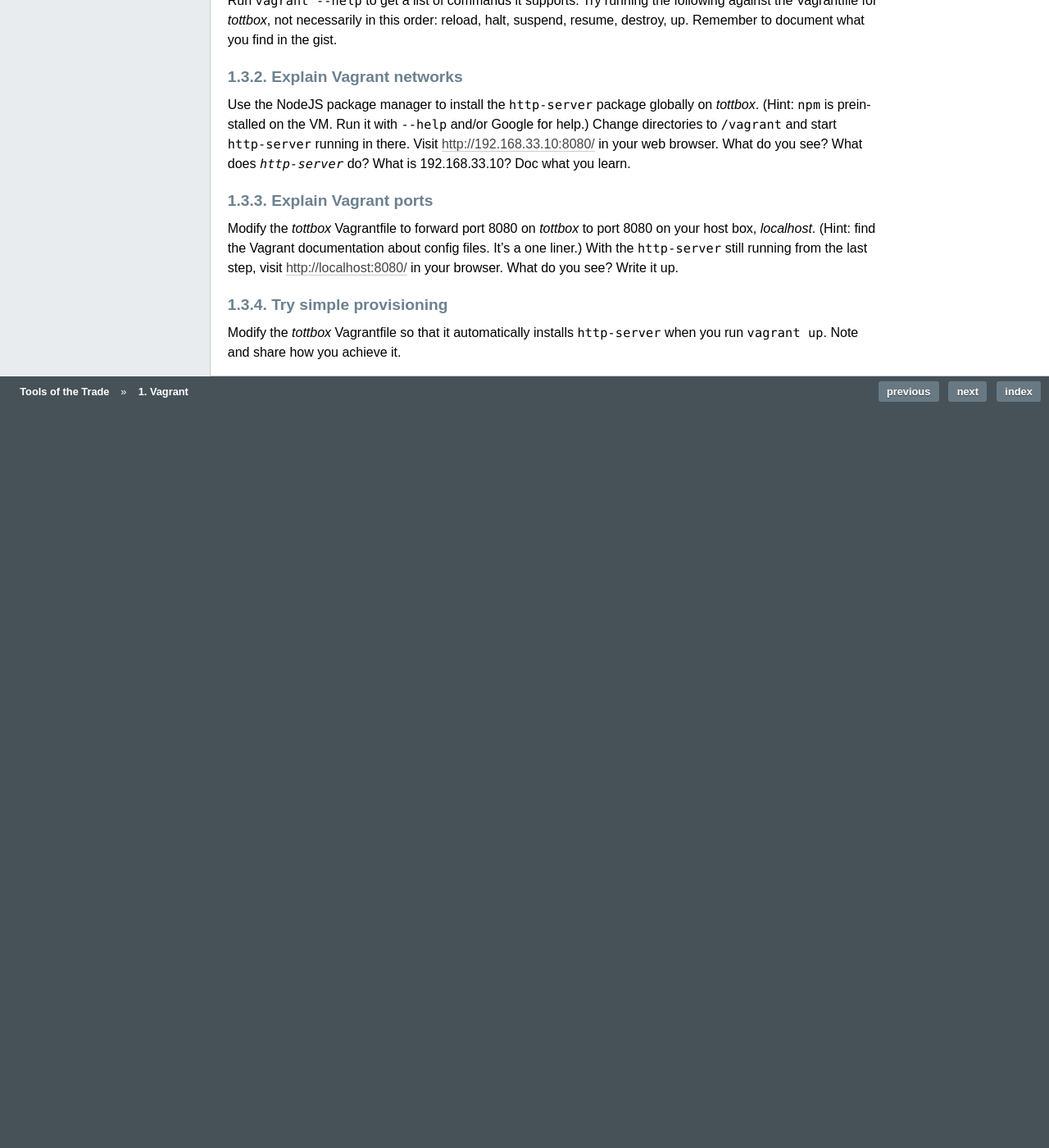
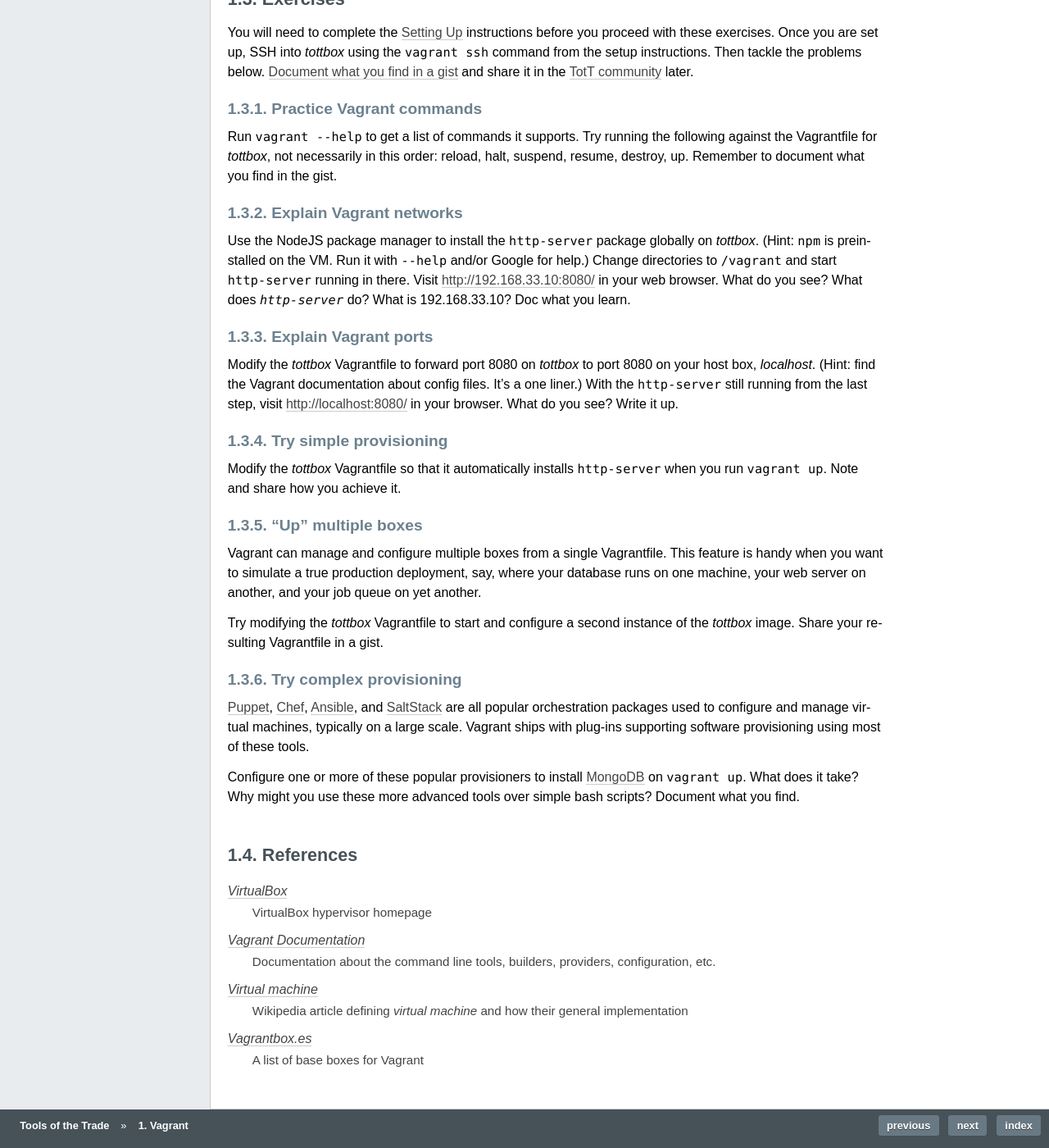
Before and after one commit to parente/tott, a Sphinx documentation site: the page built from doc/sessions/vagrant.rst, in a window 1280 px wide and 1400 px high, scrolled down 690 px. Shown: the whole window at 82% size. Built offline with Sphinx 7.4.7, drawn with Linux system fonts in a browser that asks for light colours; before the commit the page ends 1215 px from its top, so only the background shows below that; some of the changed text lies outside the part shown.

Commit message:
Vagrant slidecast, doc

```diff
--- a/doc/index.rst
+++ b/doc/index.rst
@@ -18,7 +18,7 @@
 #. Pick a tool or topic of interest (e.g., Git, Ruby, Backbone, Pandas, BDD, ...)
 #. Do a bit of background reading or video watching as time permits  to prep for our meeting.
 #. Meet face-to-face to hack on practice problems or small projects together in a :doc:`common development environment <setup>`.
-#. Help one another and share our experience in person and online.
+#. Help one another and share our experience in-person and online.
 #. Share and review additional learning resources about our tools and topics.
 
 .. rubric:: Tools and Topics
--- a/doc/links.rst
+++ b/doc/links.rst
@@ -80,6 +80,7 @@
 .. _SaltStack: http://www.openstack.org/
 .. _Chef: http://www.opscode.com/chef/
 .. _Puppet: https://puppetlabs.com/
+.. _Ansible: http://www.ansibleworks.com/
 
 .. _Nose: https://nose.readthedocs.org/en/latest/
 .. _Should.js: https://github.com/visionmedia/should.js/
--- a/doc/sessions/vagrant.rst
+++ b/doc/sessions/vagrant.rst
@@ -15,7 +15,12 @@
 
 * Read `Hardware virtualization <http://en.wikipedia.org/wiki/Hardware_virtualization>`_ (~10 minutes)
 * Read `How Vagrant Benefits You <http://docs.vagrantup.com/v2/why-vagrant/index.html>`_ (~5 minutes)
-* Watch the TotT Vagrant slidecast (~23 minutes)
+* Watch the `TotT Vagrant slidecast <../_static/casts/vagrant.html>`_ (~20 minutes)
+
+.. image:: /_images/thumbs/vagrant.png
+    :align: center
+    :alt: Tott Vagrant slidecast thumbnail
+    :target: ../_static/casts/vagrant.html
 
 Exercises
 ---------
@@ -41,3 +46,32 @@
 #######################
 
 Modify the *tottbox* Vagrantfile so that it automatically installs ``http-server`` when you run ``vagrant up``. Note and share how you achieve it.
+
+"Up" multiple boxes
+###################
+
+Vagrant can manage and configure multiple boxes from a single Vagrantfile. This feature is handy when you want to simulate a true production deployment, say, where your database runs on one machine, your web server on another, and your job queue on yet another.
+
+Try modifying the *tottbox* Vagrantfile to start and configure a second instance of the *tottbox* image. Share your resulting Vagrantfile in a gist.
+
+Try complex provisioning
+########################
+
+`Puppet`_, `Chef`_, `Ansible`_, and `SaltStack`_ are all popular orchestration packages used to configure and manage virtual machines, typically on a large scale. Vagrant ships with plug-ins supporting software provisioning using most of these tools.
+
+Configure one or more of these popular provisioners to install `MongoDB`_ on ``vagrant up``. What does it take? Why might you use these more advanced tools over simple bash scripts? Document what you find.
+
+References
+----------
+
+VirtualBox_
+    VirtualBox hypervisor homepage
+
+`Vagrant Documentation <http://docs.vagrantup.com/v2/>`_
+    Documentation about the command line tools, builders, providers, configuration, etc.
+
+`Virtual machine <http://en.wikipedia.org/wiki/Virtual_machine>`_
+    Wikipedia article defining *virtual machine* and how their general implementation
+
+`Vagrantbox.es <http://www.vagrantbox.es/>`_
+    A list of base boxes for Vagrant
--- a/doc/slides/casts/js_eco.html
+++ b/doc/slides/casts/js_eco.html
@@ -40,7 +40,7 @@
     "markdown": "~0.4.0"
   }
 }
-</code></pre></section><section><h2>JS Client Side (Browsers)</h2><ul><li>Long ago: Snippets to add a tad of interactivity</li><li>Then: Libs to hide cross-browser scripting issues</li><li>Now: Libs to support rich Web app development</li></ul></section><section id="tbc" class="slide"><h2>To Be Continued</h2><p>In sessions about front-end JS</p></section><section id="meet" class="slide"><h2>Review</h2><ul><li>NodeJS</li><li>NodeJS Modules</li><li>NodeJS Packaged Modules</li><li>NPM</li><li><tt>package.json</tt></li></ul></section></div></div><script src="reveal.js/lib/js/head.min.js"></script><script src="reveal.js/js/reveal.min.js"></script><script>// Full list of configuration options available here:
+</code></pre></section><section><h2>Demo: Hacky Notebook</h2><p>wr, marked</p></section><section><h2>JS Client Side (Browsers)</h2><ul><li>Long ago: Snippets to add a tad of interactivity</li><li>Then: Libs to hide cross-browser scripting issues</li><li>Now: Libs to support rich Web app development</li></ul></section><section id="tbc" class="slide"><h2>To Be Continued</h2><p>In sessions about front-end JS</p></section><section id="meet" class="slide"><h2>Review</h2><ul><li>NodeJS</li><li>NodeJS Modules</li><li>NodeJS Packaged Modules</li><li>NPM</li><li><tt>package.json</tt></li></ul></section></div></div><script src="reveal.js/lib/js/head.min.js"></script><script src="reveal.js/js/reveal.min.js"></script><script>// Full list of configuration options available here:
 // https://github.com/hakimel/reveal.js#configuration
 Reveal.initialize({
   controls: true,
```
Also changed, not shown: doc/sessions/git.rst (+4 -4 lines), doc/slides/casts/vagrant.html (+3 -3 lines), doc/slides/jade/vagrant.jade (+17 -16 lines), doc/_images/thumbs/vagrant.png (added).
